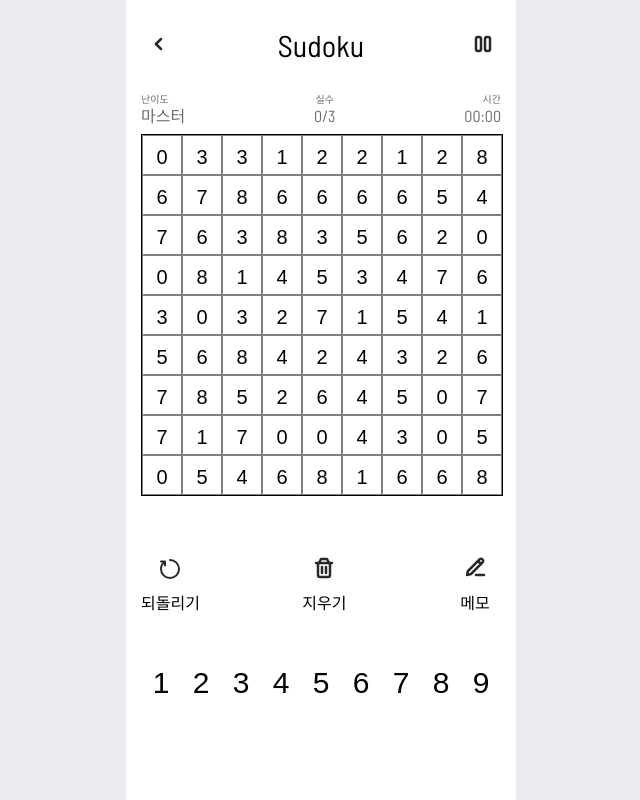
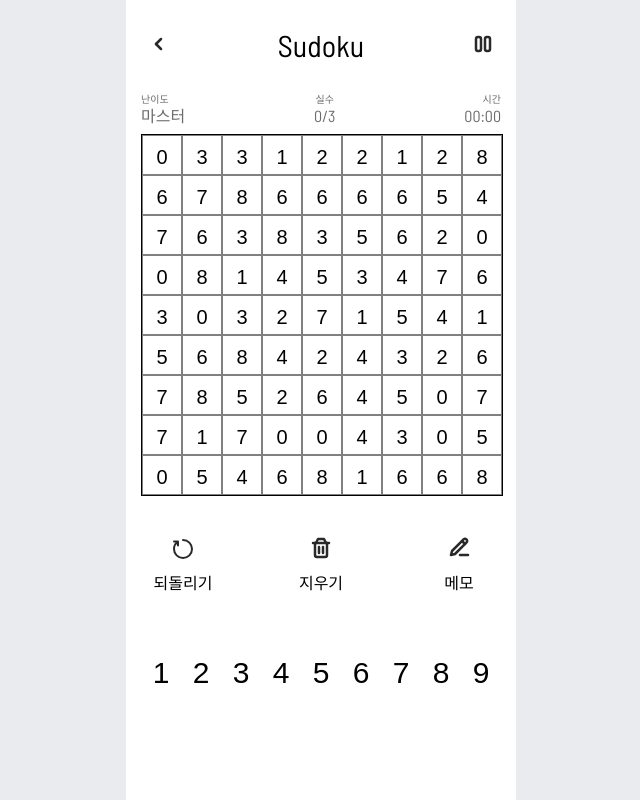
Before and after one commit to GhoRid/sudoku, a React (Create React App) app: page /game in a window 1280 px wide. Shown: the whole page, without its empty margins (319-959 px from the left). Built offline with nearby package versions, Linux system fonts and the light colour scheme.

Commit message:
design: 게임 화면 UI 완성

```diff
--- a/src/components/FuntionList.jsx
+++ b/src/components/FuntionList.jsx
@@ -4,14 +4,19 @@ import Text from "./atoms/Text";
 const Funtions = styled.div`
   display: flex;
   justify-content: space-between;
-  margin-top: 50px;
+  margin-top: 30px;
   text-align: center;
+  padding: 0 10px;
+`;
+
+const Box = styled.div`
+  width: 64px;
 `;
 
 const FuntionList = () => {
   return (
     <Funtions>
-      <div>
+      <Box>
         <button
           onClick={() => {
             console.log("되돌리기");
@@ -54,8 +59,8 @@ const FuntionList = () => {
           </svg>
         </button>
         <Text fontSize="20px">되돌리기</Text>
-      </div>
-      <div>
+      </Box>
+      <Box>
         <button>
           <svg
             width="40"
@@ -115,8 +120,8 @@ const FuntionList = () => {
           </svg>
         </button>
         <Text fontSize="20px">지우기</Text>
-      </div>
-      <div>
+      </Box>
+      <Box>
         <button>
           <svg
             width="40"
@@ -162,7 +167,7 @@ const FuntionList = () => {
           </svg>
         </button>
         <Text fontSize="20px">메모</Text>
-      </div>
+      </Box>
     </Funtions>
   );
 };
--- a/src/components/NumberList.jsx
+++ b/src/components/NumberList.jsx
@@ -3,7 +3,7 @@ import Text from "./atoms/Text";
 
 const Container = styled.div`
   width: 360px;
-  margin-top: 50px;
+  margin-top: 60px;
 `;
 
 const NumberButton = styled.button`
```
